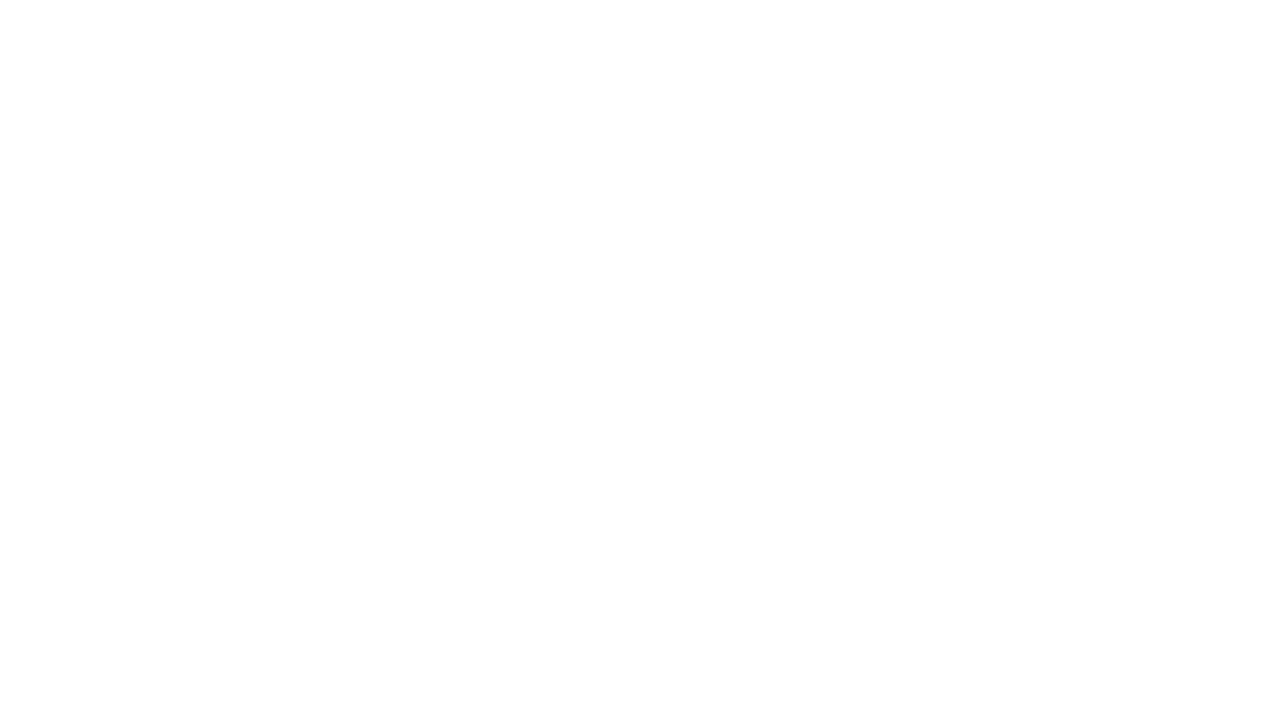
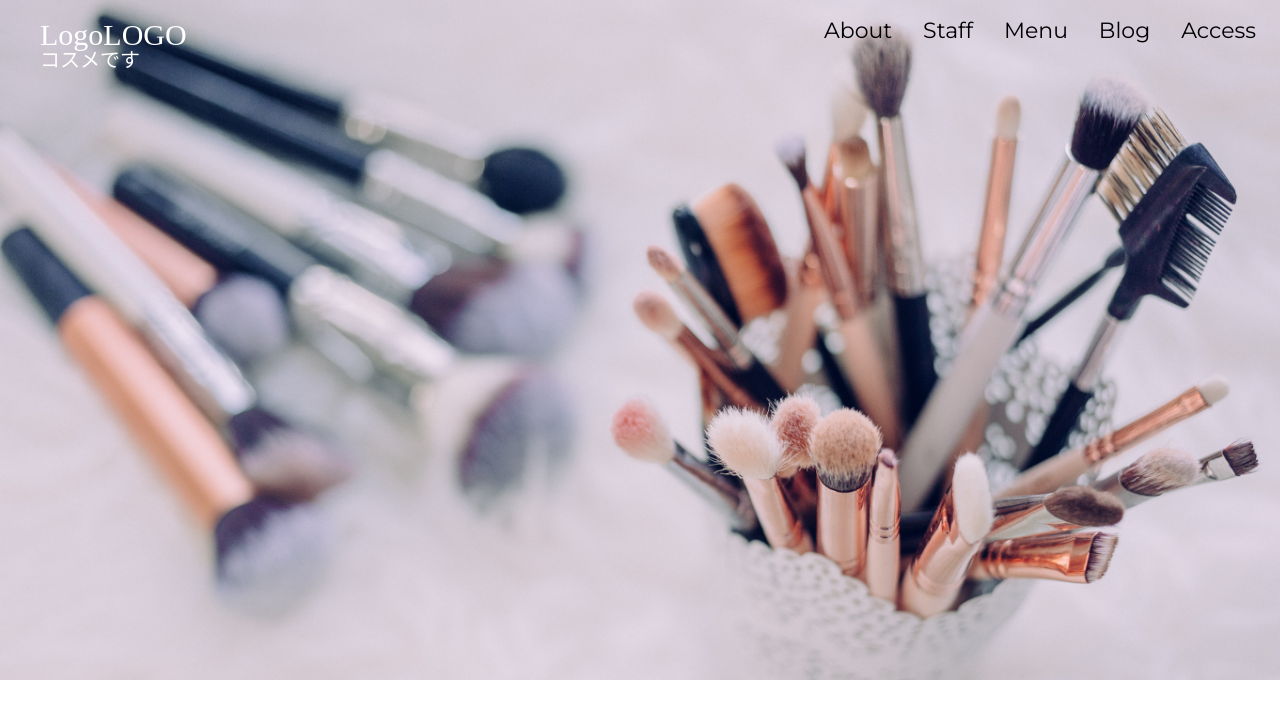
Before and after one commit to Kenji-jp/Take-lesson, a plain HTML site: page lesson-1/index.html in a window 1280 px wide. Drawn offline with Linux system fonts and the light colour scheme.

Commit message:
[add] header and navigation

```diff
--- a/lesson-1/index.html
+++ b/lesson-1/index.html
@@ -13,3 +13,31 @@
 </head>
 
 </html>
+
+<body>
+    <header class="header">
+        <div class="header__logo-box">
+            <div class="heading-primary">
+                <h1 class="heading-white heading-logo--main">LogoLOGO</h1>
+                <p class="heading-white heading-logo--sub">コスメです</p>
+            </div>
+
+        </div>
+
+        <label for="navi-toggle" class="navigation__button">
+            <span class="navigation__icon">&nbsp;</span>
+        </label>
+
+        <nav class="navigation__nav">
+            <ul class="navigation__list">
+                <li class="navigation__item"><a href="#" class="navigation__link">About</a></li>
+                <li class="navigation__item"><a href="#" class="navigation__link">Staff</a></li>
+                <li class="navigation__item"><a href="#" class="navigation__link">Menu</a></li>
+                <li class="navigation__item"><a href="#" class="navigation__link">Blog</a></li>
+                <li class="navigation__item"><a href="#" class="navigation__link">Access</a></li>
+            </ul>
+        </nav>
+
+    </header>
+
+</body>
--- a/lesson-1/style.css
+++ b/lesson-1/style.css
@@ -0,0 +1,101 @@
+html {
+    font-size: 62.5%;
+}
+
+@media screen and (max-width: 900px) {
+    html {
+        font-size: 50%;
+    }
+}
+
+/*----------------------------------------
+| typography
+----------------------------------------*/
+.heading-primary {
+    font-size: 4rem;
+    flex: none;
+}
+
+.heading-white {
+    color: white;
+}
+
+.heading-logo--main {
+    font-size: 3rem
+}
+
+.heading-logo--sub {
+    font-size: 2rem;
+}
+
+/*----------------------------------------
+| header
+----------------------------------------*/
+.header {
+    height: 85vh;
+    background-image: url(./image/image-header.png);
+    background-size: cover;
+    background-position: top;
+    position: relative;
+}
+
+.header__logo-box {
+    position: absolute;
+    top: 2rem;
+    left: 4rem;
+}
+
+/*----------------------------------------
+| navigation
+----------------------------------------*/
+.navigation__nav {
+    height: 10rem;
+    width: 44rem;
+    margin-left: auto;
+    padding-right: 2rem;
+}
+
+.navigation__list {
+    display: flex;
+    justify-content: space-between;
+    font-size: 2.2rem;
+    padding-top: 2rem;
+}
+
+.navigation__item {
+    padding: 0 .4rem 1rem .4rem;
+}
+
+.navigation__item:hover {
+    border-bottom: 3px solid black;
+    transition-duration: .2s;
+}
+
+.navigation__link {
+    font-family: 'Montserrat', sans-serif;
+    text-decoration: none;
+    color: black;
+}
+
+@media screen and (max-width: 600px) {
+    .navigation__nav {
+        display: none;
+    }
+}
+
+.navigation__button {
+    background-color: white;
+    height: 5rem;
+    width: 5rem;
+    position: absolute;
+    top: 2rem;
+    right: 3rem;
+    border-radius: 50%;
+}
+
+@media screen and (min-width: 600px) {
+    .navigation__button {
+        display: none;
+    }
+
+}
```
